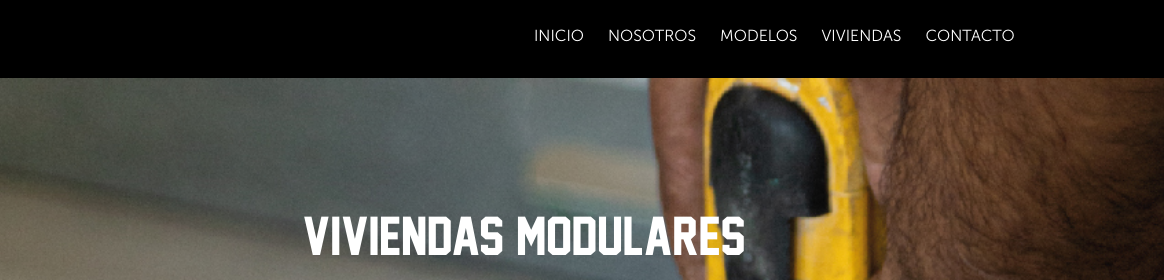
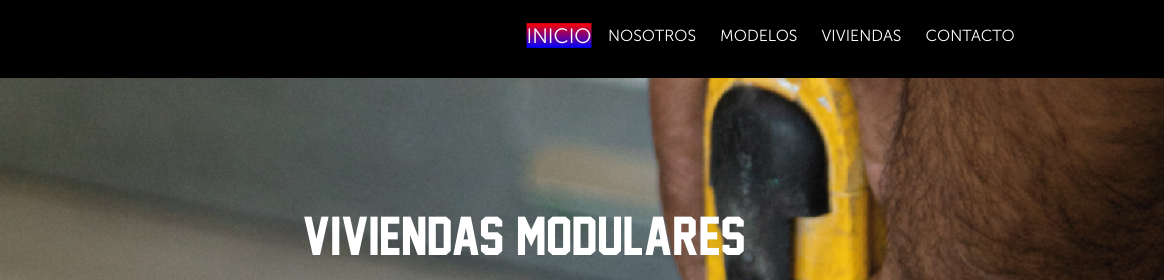
Before and after one commit to FranciscoBaglietto/Lalo-Box-Viviendas, a plain HTML site: page index.html in a window 1280 px wide. In both pictures the pointer is over the item "INICIO". Shown: the top 280 px of the page, 116-1280 px from the left. Drawn offline with Linux system fonts and the light colour scheme.

Commit message:
agregue estilo al Nav

```diff
--- a/style.css
+++ b/style.css
@@ -51,10 +51,19 @@ a{
 .cabecera__lista{
     padding: 1rem 0rem 1rem 0rem;
 }
+
+
 .cabecera__lista li{
     display: inline-block;
     margin: 10px;
     font-family: poppins-extralight;
+    transition: all 1s;
+
+}
+.cabecera__lista li:hover{
+    transform: scale(1.3);
+    background-image: linear-gradient(red, blue);
+
 }
 @media only screen and (max-width: 1200px) {
     .cabecera{
@@ -94,6 +103,8 @@ a{
     }
 
 }
+
+
 
     /*Fin de Cabecera*/
 
```
